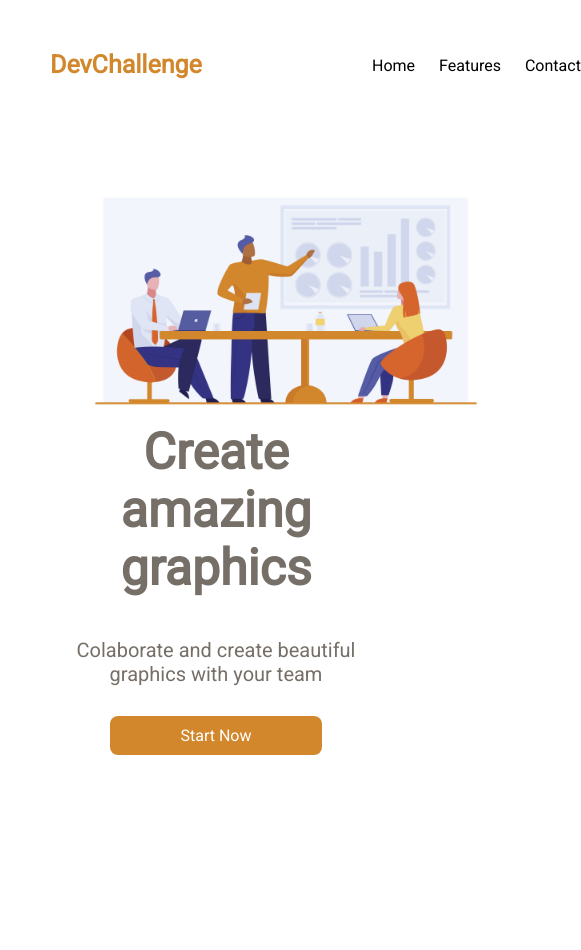
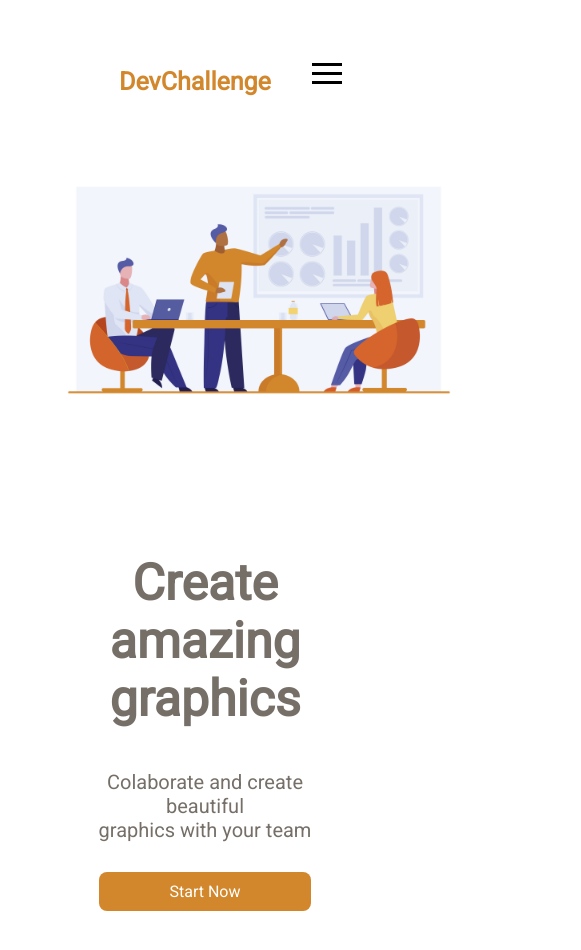
Before and after one commit to igornj/AmazingGraph, a plain HTML site: page index.html in a window 390 px wide. Shown: the whole page, 581 px wide, since content can reach past the window. Before the commit the page ends 844 px from the top, so only its background shows below. Drawn offline with Linux system fonts and the light colour scheme.

Commit message:
Add files via upload

```diff
--- a/index.html
+++ b/index.html
@@ -8,17 +8,24 @@
     <link rel="stylesheet" href="./style.css" media="screen">
     <link rel="preconnect" href="https://fonts.gstatic.com">
     <link href="https://fonts.googleapis.com/css2?family=Roboto&display=swap" rel="stylesheet">
+    <script src="./script.js"></script>
 </head>
 <body>
 
-    <header>
+    <header class="nav-bar">
         <h1>DevChallenge</h1>
-        <nav class="navegation">
-            <ul>
+        <nav class="nav-links">
+            <ul class="menu_open">
                 <li><a href="#" title="">Home</a></li>
                 <li><a href="#" title="">Features</a></li>
                 <li><a href="#" title="">Contact</a></li>
             </ul>
+
+            <a class="toggle-button menu_close" href="#">
+                <span class="bar"></span>
+                <span class="bar"></span>
+                <span class="bar"></span>
+            </a>
         </nav>
     </header>
 
--- a/style.css
+++ b/style.css
@@ -1,30 +1,55 @@
 *{
-    border: 0;
-    padding: 0;
+
     font-family: 'Roboto', sans-serif;
+    box-sizing: border-box;
 }
 
 body{
-    width: 80vw;
-    height: 0;
+    border: 0;
+    padding: 0;
     margin: 50px;
 
 }
 
-.navegation{
+.nav-bar{ /*Classe que pega toda a header*/
+    display: flex; /*flex box para os elementos se alinharem lado a lado*/
+    justify-content: space-between; /*conteudo o maximo espaçado*/
+    align-items: center; /*centralizar itens verticalmente*/
+
+
+}
+
+.nav-links ul{ /*ul que está dentro da minha classe nav links*/
     padding: 0;
     margin: 0;
+    display: flex;
 }
 
+
 li{
-    display: inline-block;
     list-style: none;
     margin: 10px;
-    position: relative;
-    bottom: 50px;
-    left: 100%;
+}
 
+
+.toggle-button{ /*contanier onde o .bar é child*/
+    display: none;
+    justify-content: space-between;
+    flex-direction: column;
+    position: absolute;
+    top: 7.5%;
+    left: 80%;
+    width: 30px;
+    height: 21px;
 }
+
+
+.toggle-button .bar{ /*estilo da barra do menu*/
+    height: 3px;
+    width: 100%;
+    background-color: black;
+}
+
 
 a[title=""]{ /*tags a que possuem title*/
     text-decoration: none;
@@ -37,14 +62,26 @@ a[title=""]:hover{ /*hover das tags a que possuem title*/
 }
 
 #main-content{
-    margin: 0 0 0 20px;
+    display: flex;
+    justify-content: flex-start;
+    align-items: center;
+    flex-wrap: wrap; /*gerar quebra de linha*/
+    margin: 0 0 0px 20px;
+    max-width: 1340px;
+
 }
 
+
 img{
+    /*display: flex;
+    justify-content: center;
+    align-items: center;
+    flex-wrap: wrap;*/
     max-width: 80%;
     max-height: 80%;
     position: absolute;
-    left: 25%;
+    left: 20%;
+    top: 20%;
     z-index: -1;
 }
 
@@ -94,7 +131,7 @@ a[href="https"]:hover{ /*hover das tags a que possuem https*/
 @media (max-width: 985px){
     img{
         max-width: 50%; /*500px*/
-        min-width: 400px;
+        min-width: 500px;
         position: absolute;
         bottom: 50%;
         left: 22%
@@ -104,11 +141,84 @@ a[href="https"]:hover{ /*hover das tags a que possuem https*/
 
 
     .main-content-texts{
-        margin-top: 18rem;
+        margin-top: 25rem;
+
+    }
+
+
+}
+
+
+@media (max-width: 600px){ /*aqui o toggle button aparece*/
+    .toggle-button{
+        display: flex;
+    }
+
+    .nav-links ul{
+        display: flex;
+    }
+
+    #main-content{
         text-align: center;
+    }
+
+    img{
+        max-width: 50%; /*500px*/
+        min-width: 400px;
+        position: absolute;
+        bottom: 40%;
+        left: 15%
+
+
+    }
+
+    .nav-bar{
+        flex-direction: column;
+    }
+
+    .nav-links ul{
+        display: none;
+        flex-direction: row;
+
+
+    }
+
+    .nav-links.active{
+        display: flex;
     }
 }
 
-@media (min-width: 985px){
 
+@media (max-width: 363px){ /*aqui o toggle button aparece*/
+    .toggle-button{
+        display: flex;
+    }
+
+    .nav-bar{
+        flex-direction: row;
+    }
+
+    .nav-links ul{
+        display: none;
+        flex-direction: column;
+    }
+
+    .nav-links.active{
+        display: flex;
+    }
+
+
+    #main-content{
+        text-align: center;
+    }
+
+    img{
+        max-width: 50%; /*500px*/
+        min-width: 400px;
+        position: absolute;
+        bottom: 0%;
+        left: 0%
+
+
+    }
 }
```
